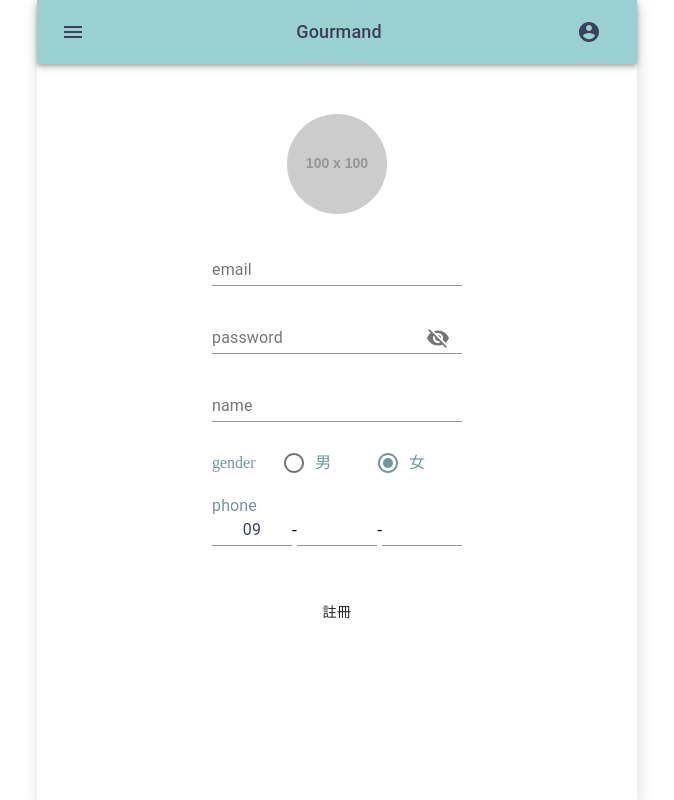
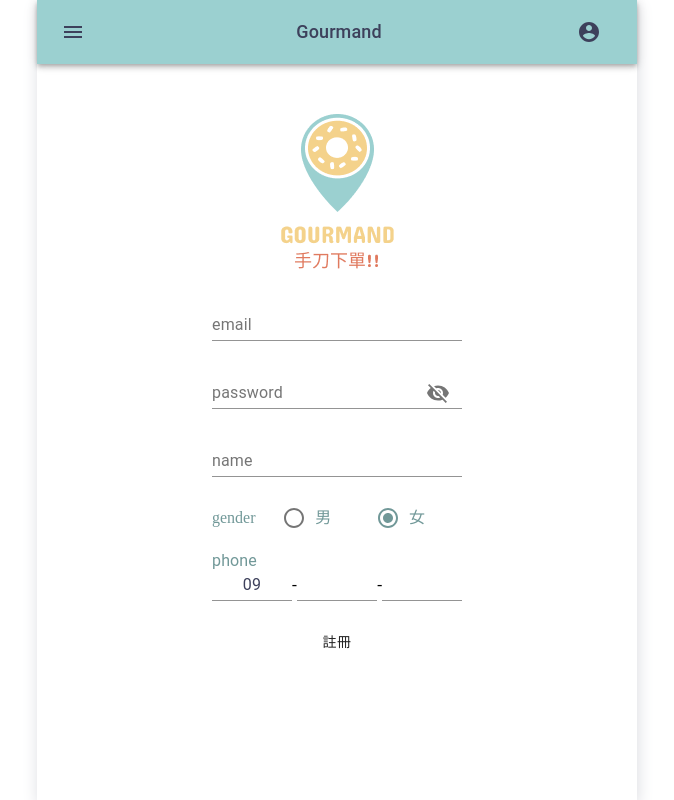
Before and after one commit to beiyi1996/Nodejs, a React (Create React App) app in the folder client/: page /register in a window 1280 px wide. Shown: the whole page, without its empty margins (303-977 px from the left). Built offline with nearby package versions, Linux system fonts and the light colour scheme.

Commit message:
import logo image

```diff
--- a/client/src/views/Completed.js
+++ b/client/src/views/Completed.js
@@ -6,6 +6,7 @@
 import Paper from "@material-ui/core/Paper";
 import Button from "@material-ui/core/Button";
 import Header from "./Header";
+import Logo from "../images/logo.png";
 
 const useStyles = makeStyles(theme => ({
   container: {
@@ -54,7 +55,7 @@
       <Grid item xs={12} className={classes.container}>
         <Header />
         <Grid item xs={12} className={classes.paper}>
-          <img src="http://fakeimg.pl/130x130?text=logo&font=lobster" alt="" className={classes.logo} />
+          <img src={Logo} alt="" className={classes.logo} />
         </Grid>
         <Grid item xs={12}>
           <Paper className={classes.paperText}>
--- a/client/src/views/ContactMe.js
+++ b/client/src/views/ContactMe.js
@@ -11,6 +11,7 @@
 import Paper from "@material-ui/core/Paper";
 import Header from "./Header";
 import Footer from "./Footer";
+import Logo from "../images/logo.png";
 
 const useStyles = makeStyles(theme => ({
   root: {
@@ -33,7 +34,8 @@
     alignItems: "center"
   },
   logo: {
-    borderRadius: "50%"
+    borderRadius: "50%",
+    width: 200
   },
   formGrid: {
     width: "100%",
@@ -103,7 +105,7 @@
       <Grid item xs={12} className={classes.container}>
         <Header />
         <Grid item xs={12} className={classes.logoGrid}>
-          <img src="http://fakeimg.pl/200x200?text=logo&font=lobster" alt="" className={classes.logo} />
+          <img src={Logo} alt="" className={classes.logo} />
           <Grid item xs={12} className={classes.formGrid}>
             <Typography variant="h4">Winni Huang</Typography>
             <Grid item xs={12}>
--- a/client/src/views/ForgotPassword.js
+++ b/client/src/views/ForgotPassword.js
@@ -6,6 +6,7 @@
 import Typography from "@material-ui/core/Typography";
 import ErrorIcon from "@material-ui/icons/Error";
 import Header from "./Header";
+import Logo from "../images/logo.png";
 
 const useStyles = makeStyles(theme => ({
   root: {
@@ -17,7 +18,7 @@
     textAlign: "center"
   },
   logo: {
-    borderRadius: "50%",
+    // borderRadius: "50%",
     marginTop: 50
   },
   grid: {
@@ -59,7 +60,7 @@
       <Grid item xs={12} className={classes.container}>
         <Header />
         <Grid item xs={12} className={classes.paper}>
-          <img src="http://fakeimg.pl/100x100?text=logo&font=lobster" alt="" className={classes.logo} />
+          <img src={Logo} alt="" className={classes.logo} />
         </Grid>
         <Grid item xs={10} className={classes.grid}>
           <Typography variant="body1" gutterBottom className={classes.typography}>
--- a/client/src/views/LogIn.js
+++ b/client/src/views/LogIn.js
@@ -15,6 +15,7 @@
 import Visibility from "@material-ui/icons/Visibility";
 import VisibilityOff from "@material-ui/icons/VisibilityOff";
 import Header from "./Header";
+import Logo from "../images/logo.png";
 
 const theme = createMuiTheme({
   palette: {
@@ -32,7 +33,7 @@
     marginTop: 50
   },
   logo: {
-    borderRadius: "50%"
+    // borderRadius: "50%"
   },
   form: {
     "& > *": {
@@ -149,7 +150,7 @@
       <Grid item xs={12} className={classes.container}>
         <Header />
         <Grid item xs={12} className={classes.logoGrid}>
-          <img src="http://fakeimg.pl/100x100?text=logo&font=lobster" alt="" className={classes.logo} />
+          <img src={Logo} alt="" className={classes.logo} />
         </Grid>
         <Grid item xs={12} className={classes.formGrid}>
           <form className={classes.form} noValidate autoComplete="off">
--- a/client/src/views/ModifiedPassword.js
+++ b/client/src/views/ModifiedPassword.js
@@ -15,6 +15,7 @@
 import Visibility from "@material-ui/icons/Visibility";
 import VisibilityOff from "@material-ui/icons/VisibilityOff";
 import Header from "./Header";
+import Logo from "../images/logo.png";
 
 const theme = createMuiTheme({
   palette: {
@@ -29,7 +30,7 @@
     boxShadow: "1px 5px 15px 0px #DBDCE1"
   },
   logo: {
-    borderRadius: "50%",
+    // borderRadius: "50%",
     marginTop: 50
   },
   form: {
@@ -59,7 +60,7 @@
   },
   button: {
     width: "40%",
-    margin: "50px 0",
+    margin: "25px 0",
     fontFamily: "Microsoft JhengHei",
     border: "none"
   }
@@ -141,7 +142,7 @@
       <Grid item xs={12} className={classes.container}>
         <Header />
         <Grid item xs={12}>
-          <img src="http://fakeimg.pl/100x100?text=logo&font=lobster" alt="" className={classes.logo} />
+          <img src={Logo} alt="" className={classes.logo} />
         </Grid>
         <Grid item xs={12} className={classes.formGrid}>
           <form className={classes.form} noValidate autoComplete="off">
--- a/client/src/views/Register.js
+++ b/client/src/views/Register.js
@@ -19,6 +19,7 @@
 import RadioGroup from "@material-ui/core/RadioGroup";
 import FormHelperText from "@material-ui/core/FormHelperText";
 import Header from "./Header";
+import Logo from "../images/logo.png";
 
 const theme = createMuiTheme({
   palette: {
@@ -31,12 +32,12 @@
     textAlign: "center",
     height: "100vh",
     boxShadow: "1px 5px 15px 0px #DBDCE1",
-    "@media screen and (max-width:320px)": {
+    "@media screen and (max-width:360px)": {
       height: "100%"
     }
   },
   logo: {
-    borderRadius: "50%",
+    // borderRadius: "50%",
     marginTop: 50
   },
   form: {
@@ -69,7 +70,7 @@
   },
   button: {
     width: "40%",
-    margin: "30px 0",
+    margin: "5px 0",
     fontFamily: "Microsoft JhengHei",
     border: "none"
   },
@@ -240,7 +241,7 @@
       <Grid item xs={12} className={classes.container}>
         <Header />
         <Grid item xs={12} className={classes.paper}>
-          <img src="http://fakeimg.pl/100x100?text=logo&font=lobster" alt="" className={classes.logo} />
+          <img src={Logo} alt="" className={classes.logo} />
         </Grid>
         <Grid item xs={12} className={classes.formGrid}>
           <form className={classes.form} noValidate autoComplete="off">
```
